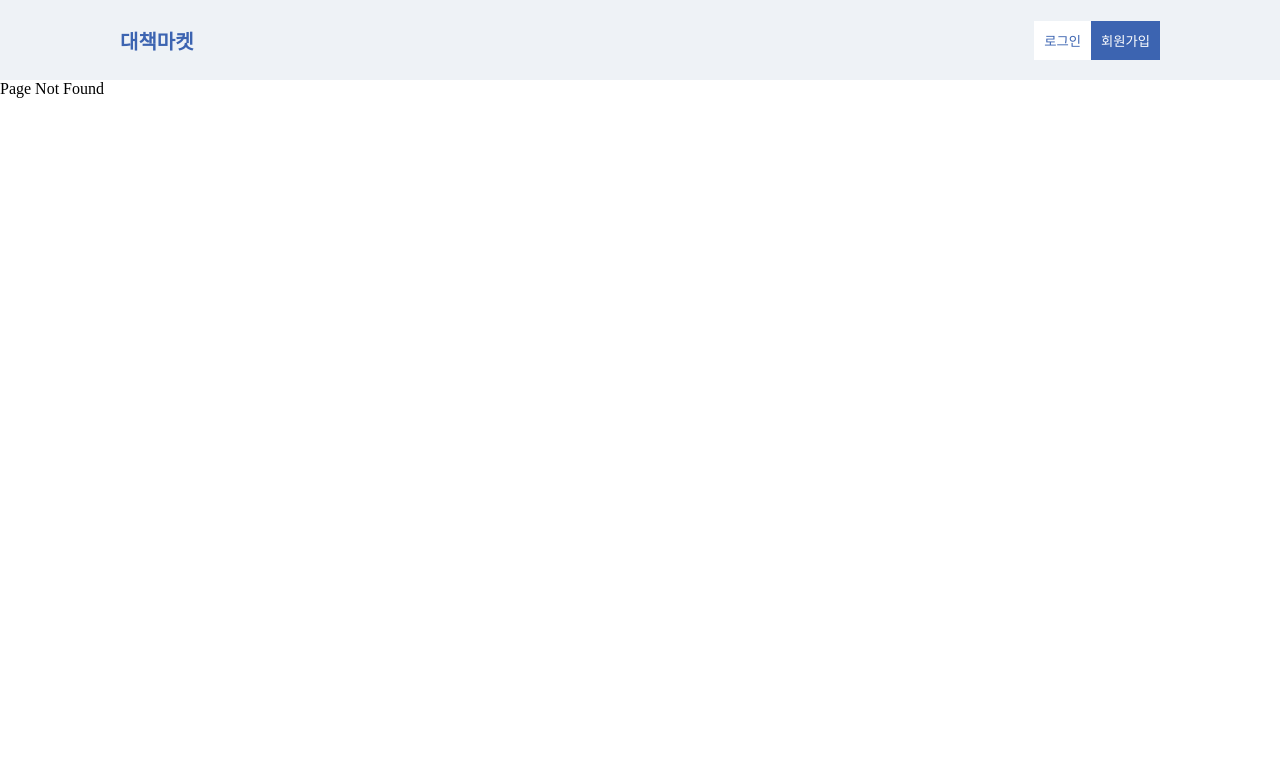
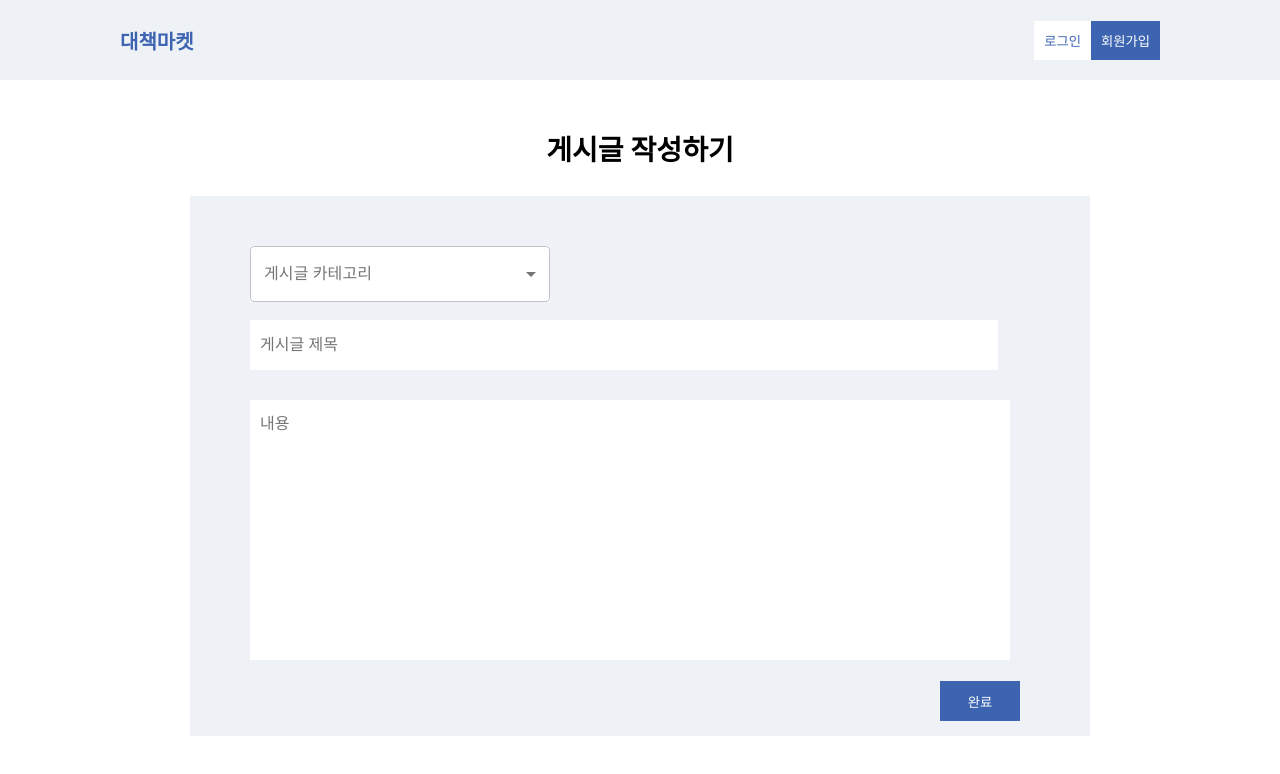
Before and after one commit to BigBookMarket/BigBookMarket-Client, a React (Create React App) app: page /post-write in a window 1280 px wide. Before the commit this address had no page. Shown: the top 774 px of the page. Built offline with nearby package versions, Linux system fonts and the light colour scheme.

Commit message:
feat: add PostWrite page

```diff
--- a/src/App.js
+++ b/src/App.js
@@ -12,6 +12,7 @@ import Sell from "./pages/Sell";
 import Message from "./pages/Message";
 import Post from "./pages/Post";
 import PostDetail from "./pages/PostDetail";
+import PostWrite from "./pages/PostWrite";
 
 const App = () => {
   return (
@@ -30,6 +31,7 @@ const App = () => {
           <Route path="/message" exact component={Message} />
           <Route path="/post" exact component={Post} />
           <Route path="/post/detail" exact component={PostDetail} />
+          <Route path="/post-write" exact component={PostWrite} />
           <Route component={() => <div>Page Not Found</div>} />
         </Switch>
       </div>
--- a/src/pages/Post.js
+++ b/src/pages/Post.js
@@ -1,6 +1,7 @@
 import React from "react";
 import Styled from "styled-components";
 import PostCard from "../components/PostCard";
+import { Link } from "react-router-dom";
 
 const PostWrapper = Styled.div`
     margin: 50px;
@@ -97,6 +98,12 @@ const PostWrapper = Styled.div`
 
 const Post = () => {
   return (
+    <Link
+      style={{ textDecoration: "none", color: "inherit" }}
+      to={{
+        pathname: "post-write",
+      }}
+    >
       <PostWrapper>
         <div className="book-search">
           <input className="book-search__input" placeholder="도서 검색" />
@@ -120,6 +127,7 @@ const Post = () => {
           <PostCard />
         </div>
       </PostWrapper>
+    </Link>
   );
 };
 
--- /dev/null
+++ b/src/pages/PostWrite.js
@@ -0,0 +1,156 @@
+import React, { useState } from "react";
+import Styled from "styled-components";
+import { makeStyles } from "@material-ui/core/styles";
+import InputLabel from "@material-ui/core/InputLabel";
+import MenuItem from "@material-ui/core/MenuItem";
+import FormControl from "@material-ui/core/FormControl";
+import Select from "@material-ui/core/Select";
+
+const PostWriteWrapper = Styled.div`
+  display: flex;
+  flex-direction: column;
+  justify-content: center;
+  align-items: center;
+  margin-top: 48px;
+
+  .page-title{
+    font-weight: bold;
+    font-size: 28px;
+  }
+
+  form{
+    margin-top: 28px;
+    width: 900px;
+    height: 540px;
+    background-color: var(--theme-color);
+    display: flex;
+    flex-direction: column;
+    align-items: flex-start;
+    position: relative;
+  }
+
+  form input {
+    padding: 10px;
+    height: 50px;
+    border: none;
+    margin-top: 18px;
+    margin-right: 12px;
+    font-size: 16px;
+  }
+
+  .post-form {
+      display: flex;
+      flex-direction: column;
+      width: 760px;
+      margin-top: 30px;
+      margin-left: 60px;
+  }
+
+  textarea{
+    margin-top: 30px;
+    height: 260px;
+    padding: 10px;
+    resize: none;
+    border: none;
+    font-size: 16px;
+  }
+
+  .post-submit-btn {
+    border: none;
+    padding: 10px;
+    width: 80px;
+    height: 40px;
+    background-color: var(--primary-color);
+    color: #fff;
+    cursor: pointer;
+    position: absolute;
+    right: 70px;
+    bottom: 15px;
+  }
+`;
+
+const useStyles = makeStyles(() => ({
+  formControl: {
+    width: "300px",
+    backgroundColor: "#fff",
+    marginTop: "20px",
+  },
+}));
+
+const PostWrite = () => {
+  const classes = useStyles();
+
+  const [inputs, setInputs] = useState({
+    category: "",
+    title: "",
+    detail: "",
+  });
+
+  const { category, title, detail } = inputs;
+
+  const handleInputChange = (e) => {
+    const { name, value } = e.target;
+    setInputs({
+      ...inputs,
+      [name]: value,
+    });
+  };
+
+  const handleSubmit = (e) => {
+    e.preventDefault();
+    console.log(inputs);
+  };
+
+  return (
+    <PostWriteWrapper>
+      <div className="page-title">게시글 작성하기</div>
+      <form onSubmit={handleSubmit}>
+        <div className="post-form">
+          <FormControl variant="outlined" className={classes.formControl}>
+            <InputLabel id="demo-simple-select-outlined-label">
+              게시글 카테고리
+            </InputLabel>
+            <Select
+              labelId="demo-simple-select-outlined-label"
+              id="demo-simple-select-outlined"
+              name="category"
+              value={category}
+              onChange={handleInputChange}
+              label="카테고리"
+            >
+              <MenuItem value="질문">
+                <em>질문</em>
+              </MenuItem>
+              <MenuItem value="후기">
+                <em>후기</em>
+              </MenuItem>
+              <MenuItem value="개정">
+                <em>개정</em>
+              </MenuItem>
+              <MenuItem value="자유">
+                <em>자유</em>
+              </MenuItem>
+            </Select>
+          </FormControl>
+
+          <input
+            onChange={handleInputChange}
+            value={title}
+            className="post__title"
+            name="title"
+            placeholder="게시글 제목"
+          />
+          <textarea
+            name="detail"
+            value={detail}
+            onChange={handleInputChange}
+            placeholder="내용"
+          />
+          <button className="post-submit-btn">완료</button>
+        </div>
+      </form>
+    </PostWriteWrapper>
+  );
+};
+
+export default PostWrite;
```
Lines whose indentation alone changed are shown as unchanged.
